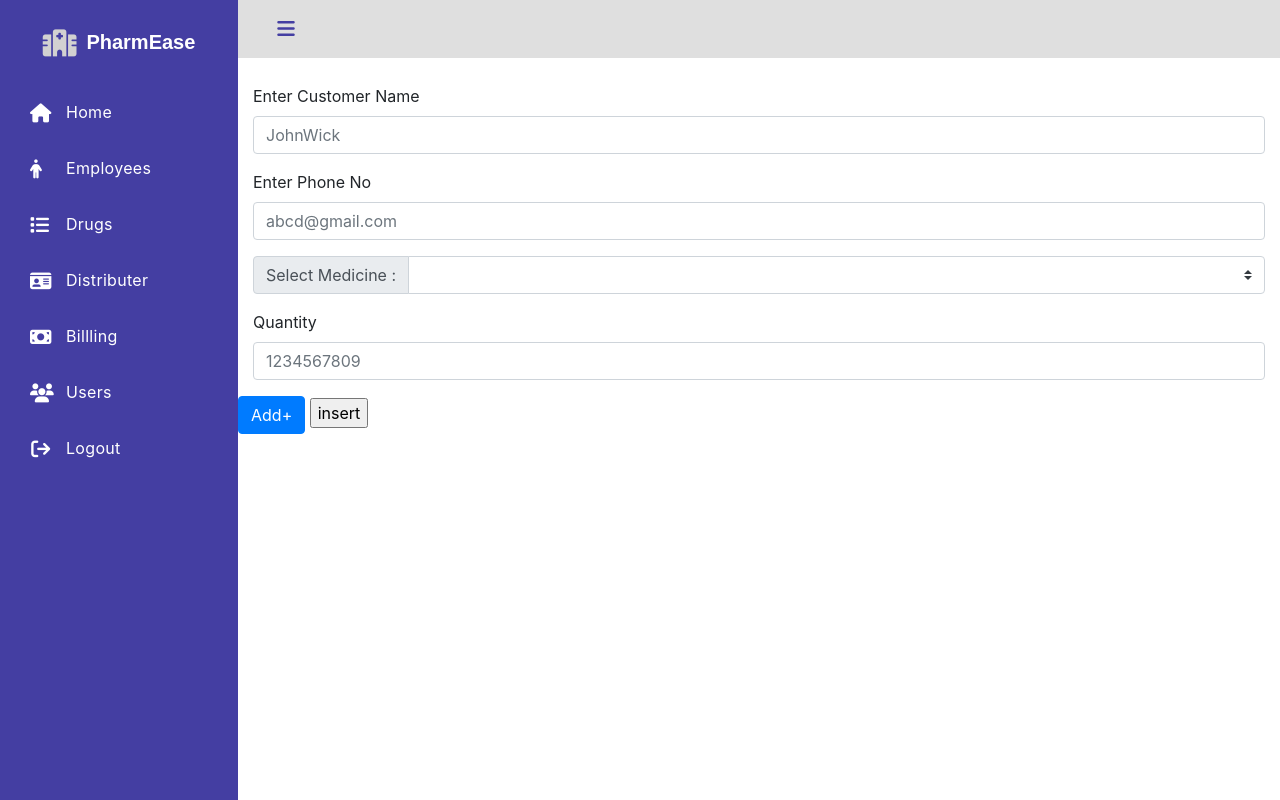
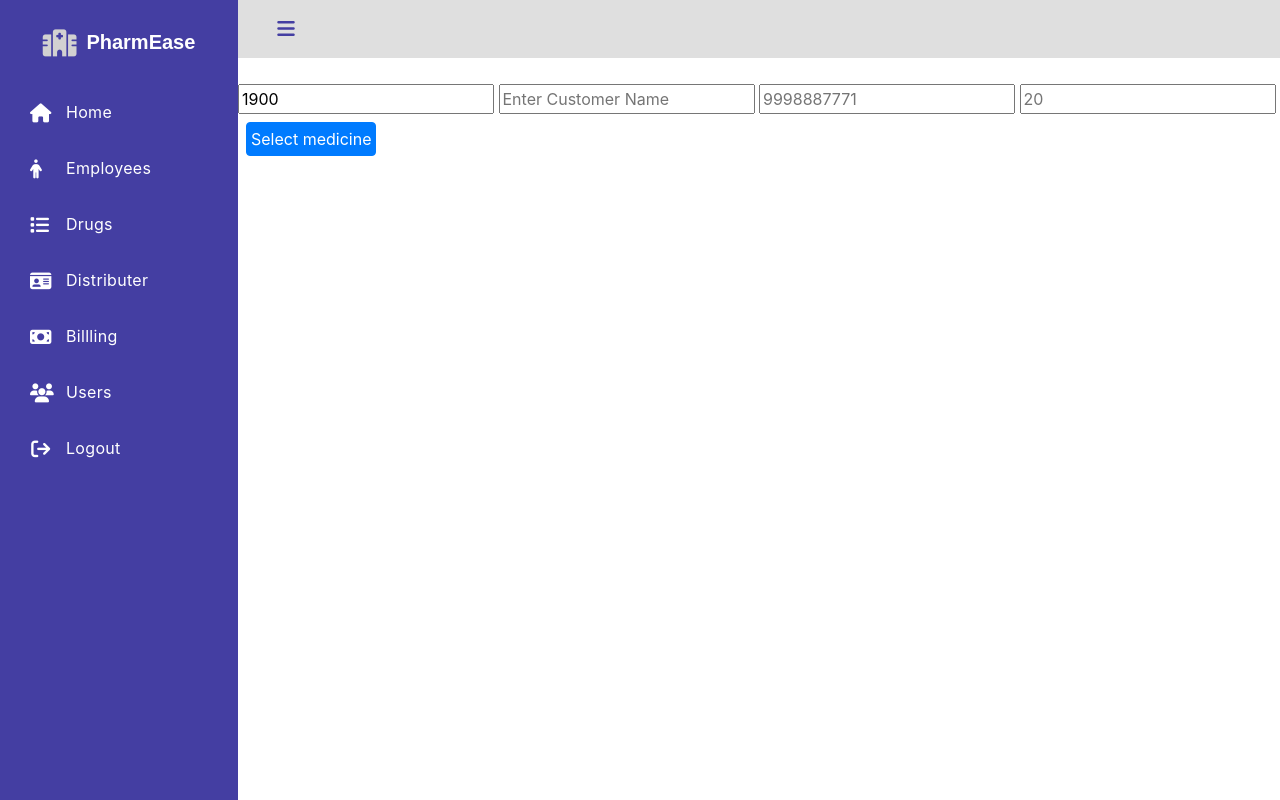
Before and after one commit to prajwalsuvarna/PharmEase, a Django app: page /newBill/ in a window 1280 px wide. Run offline with Django 4.2, Linux system fonts and the light colour scheme; data that the repository does not hold is empty; some libraries are stand-ins or nearby versions.

Commit message:
bill config updates

```diff
--- a/pharmacy/members/urls.py
+++ b/pharmacy/members/urls.py
@@ -3,7 +3,7 @@ from django.urls import include, path
 from . import views
 
 urlpatterns = [
-    path('',views.index,name="home"),
+    path('',views.index,name="index"),
     path('login/',views.loginUser,name="login"),
     path('logout/',views.logoutUser,name="logout"),
     path('register/',views.register,name="register"),
--- a/pharmacy/members/views.py
+++ b/pharmacy/members/views.py
@@ -1,184 +1,249 @@
-from django.shortcuts import render,redirect
+from django.shortcuts import render, redirect
 from django.contrib.auth.models import User
-from django.contrib.auth import authenticate, login,logout
+from django.contrib.auth import authenticate, login, logout
 from django.contrib import messages
-from members.models import EmpModel,DistModel,DrgModel,Bill
+from members.models import EmpModel, DistModel, DrgModel, Bill
 from django.db.models import Max
+from datetime import datetime
+now = datetime.now()
+
+current_time = now.strftime("%H:%M:%S")
+
 # Create your views here.
+
+
 def index(request):
-    showAll=EmpModel.objects.all()
-    emp_count=showAll.count()
-    showAll=DistModel.objects.all()
-    dist_count=showAll.count()
+    showAll = EmpModel.objects.all()
+    emp_count = showAll.count()
+    showAll = DistModel.objects.all()
+    dist_count = showAll.count()
     if request.user.is_anonymous:
         return redirect("/login")
-    return render(request,'index.html',{'emp_count':emp_count,'dist_count':dist_count})
+    return render(request, 'index.html', {'emp_count': emp_count, 'dist_count': dist_count})
+
 
 def employee(request):
     if request.user.is_anonymous:
         return redirect("/login")
-    showAll=EmpModel.objects.all()
-    return render(request,'employee.html',{'data':showAll})
+    showAll = EmpModel.objects.all()
+    return render(request, 'employee.html', {'data': showAll})
+
 
 def distributor(request):
     if request.user.is_anonymous:
         return redirect("/login")
-    showAll=DistModel.objects.all()
-    return render(request,'dist.html',{'data':showAll})
+    showAll = DistModel.objects.all()
+    return render(request, 'dist.html', {'data': showAll})
+
 
 def drugs(request):
     if request.user.is_anonymous:
         return redirect("/login")
-    showAll=DrgModel.objects.all()
-    return render(request,'drug.html',{'data':showAll})
+    showAll = DrgModel.objects.all()
+    return render(request, 'drug.html', {'data': showAll})
+
 
 def user(request):
     if request.user.is_anonymous:
         return redirect("/login")
-    showAll=User.objects.all()
-    showAll1=EmpModel.objects.all()
-    return render(request,'user.html',{'data':showAll,'data1':showAll1})
+    showAll = User.objects.all()
+    showAll1 = EmpModel.objects.all()
+    return render(request, 'user.html', {'data': showAll, 'data1': showAll1})
 
 
 def insertEmp(request):
-    e_id=1001 if EmpModel.objects.count()==0 else EmpModel.objects.aggregate(max=Max('e_id'))["max"]+1
-    saverecord=EmpModel()
-    if request.method=='POST':
-            saverecord.e_id=e_id
-            saverecord.empname=request.POST.get('empname')
-            saverecord.email=request.POST.get('email')
-            saverecord.mobile=request.POST.get('mobile')
-            saverecord.save()
-            messages.success(request,'Employee '+saverecord.empname+' is saved successfully!')
-            return render(request,'insertEmp.html')
+    e_id = 1001 if EmpModel.objects.count(
+    ) == 0 else EmpModel.objects.aggregate(max=Max('e_id'))["max"]+1
+    saverecord = EmpModel()
+    if request.method == 'POST':
+        saverecord.e_id = e_id
+        saverecord.empname = request.POST.get('empname')
+        saverecord.email = request.POST.get('email')
+        saverecord.mobile = request.POST.get('mobile')
+        saverecord.save()
+        messages.success(request, 'Employee ' +
+                         saverecord.empname+' is saved successfully!')
+        return render(request, 'insertEmp.html')
     else:
-            return render(request,'insertEmp.html')
+        return render(request, 'insertEmp.html')
+
+
 def insertDist(request):
-    dist_id=401 if DistModel.objects.count()==0 else DistModel.objects.aggregate(max=Max('dist_id'))["max"]+1
-    saverecord=DistModel()
-    if request.method=='POST':
-            saverecord.dist_id=dist_id
-            saverecord.dist_name=request.POST.get('dist_name')
-            saverecord.d_email=request.POST.get('d_email')
-            saverecord.d_pno=request.POST.get('d_pno')
-            saverecord.save()
-            messages.success(request,'Distributor  '+saverecord.dist_name+' is saved successfully!')
-            return render(request,'insertDist.html')
+    dist_id = 401 if DistModel.objects.count(
+    ) == 0 else DistModel.objects.aggregate(max=Max('dist_id'))["max"]+1
+    saverecord = DistModel()
+    if request.method == 'POST':
+        saverecord.dist_id = dist_id
+        saverecord.dist_name = request.POST.get('dist_name')
+        saverecord.d_email = request.POST.get('d_email')
+        saverecord.d_pno = request.POST.get('d_pno')
+        saverecord.save()
+        messages.success(request, 'Distributor  ' +
+                         saverecord.dist_name+' is saved successfully!')
+        return render(request, 'insertDist.html')
     else:
-            return render(request,'insertDist.html')
+        return render(request, 'insertDist.html')
+
 
 def insertDrg(request):
-    dg_id=120 if DrgModel.objects.count()==0 else DrgModel.objects.aggregate(max=Max('dg_id'))["max"]+1
-    saverecord=DrgModel()
-    showAll=DistModel.objects.all()
+    dg_id = 120 if DrgModel.objects.count(
+    ) == 0 else DrgModel.objects.aggregate(max=Max('dg_id'))["max"]+1
+    saverecord = DrgModel()
+    showAll = DistModel.objects.all()
     print(showAll)
-    if request.method=='POST':
-            print(request.POST)
-            saverecord.dg_id=dg_id
-            saverecord.dgname=request.POST.get('dgname')
-            saverecord.stock=request.POST.get('stock')
-            saverecord.price=request.POST.get('price')
-            saverecord.dist_id_id=request.POST.get('dist_id')
-            saverecord.save()
-            messages.success(request,'Distributor  '+saverecord.dgname+' is saved successfully!')
-            return render(request,'insertDrg.html',{"data":showAll})
+    if request.method == 'POST':
+        print(request.POST)
+        saverecord.dg_id = dg_id
+
+        saverecord.dgname = request.POST.get('dgname')
+        saverecord.stock = request.POST.get('stock')
+        saverecord.price = request.POST.get('price')
+        saverecord.dist_id_id = request.POST.get('dist_id')
+        saverecord.save()
+        messages.success(request, 'Distributor  ' +
+                         saverecord.dgname+' is saved successfully!')
+        return render(request, 'insertDrg.html', {"data": showAll})
     else:
-            return render(request,'insertDrg.html',{"data":showAll})
+        return render(request, 'insertDrg.html', {"data": showAll})
+
 
 def loginUser(request):
     if request.method == "POST":
         username = request.POST.get('username')
         password = request.POST.get('password')
-        print(username,password)
+        print(username, password)
         user = authenticate(request, username=username, password=password)
         if user is not None:
             login(request, user)
         # Redirect to a success page.
             return redirect("/")
         else:
-        # Return an 'invalid login' error message.
-            return render(request,'login.html')
+            # Return an 'invalid login' error message.
+            return render(request, 'login.html')
 
-    return render(request,'login.html')
+    return render(request, 'login.html')
+
+
 def logoutUser(request):
     logout(request)
     return redirect("/login")
 
+
 def register(request):
     if request.method == 'POST':
-       first_name=request.POST['first_name']
-       last_name=request.POST['last_name']
-       username=request.POST['username']
-       email=request.POST['email']
-       password1=request.POST['password1']
-       password2=request.POST['password2']
+        first_name = request.POST['first_name']
+        last_name = request.POST['last_name']
+        username = request.POST['username']
+        email = request.POST['email']
+        password1 = request.POST['password1']
+        password2 = request.POST['password2']
 
-       if password1==password2:
-           if User.objects.filter(username=username).exists():
-               messages.info(request,'Username taken')
-               return redirect('/register')
-           elif User.objects.filter(email=email).exists():
-               messages.info(request,'Email taken')
-               return redirect('/register')
-           else:
-               user=User.objects.create_user(username=username,password=password1,email=email,first_name=first_name,last_name=last_name)
-               user.save()
-               print('User Created')
-       else:
-           messages.info(request,'Password not matching')
-           return redirect('/register')
-       return redirect('/login')
+        if password1 == password2:
+            if User.objects.filter(username=username).exists():
+                messages.info(request, 'Username taken')
+                return redirect('/register')
+            elif User.objects.filter(email=email).exists():
+                messages.info(request, 'Email taken')
+                return redirect('/register')
+            else:
+                user = User.objects.create_user(
+                    username=username, password=password1, email=email, first_name=first_name, last_name=last_name)
+                user.save()
+                print('User Created')
+        else:
+            messages.info(request, 'Password not matching')
+            return redirect('/register')
+        return redirect('/login')
     else:
-       return render(request,'register.html')
+        return render(request, 'register.html')
 
 # edit Employee details
-def editEmp(request,e_id):
-    editEmpObj=EmpModel.objects.get(e_id=e_id)
-    return render(request,'editEmp.html',{"EmpModel":editEmpObj})
+
+
+def editEmp(request, e_id):
+    editEmpObj = EmpModel.objects.get(e_id=e_id)
+    return render(request, 'editEmp.html', {"EmpModel": editEmpObj})
+
 
 def updateEmp(request, e_id):
-    updateEmp=EmpModel.objects.get(e_id=e_id)
-    if request.method=='POST':
-        updateEmp.empname=request.POST.get('empname')
-        updateEmp.email=request.POST.get('email')
-        updateEmp.mobile=request.POST.get('mobile')
+    updateEmp = EmpModel.objects.get(e_id=e_id)
+    if request.method == 'POST':
+        updateEmp.empname = request.POST.get('empname')
+        updateEmp.email = request.POST.get('email')
+        updateEmp.mobile = request.POST.get('mobile')
         updateEmp.save()
-        messages.success(request,'Employee '+updateEmp.empname+' is updated successfully!')
+        messages.success(request, 'Employee ' +
+                         updateEmp.empname+' is updated successfully!')
         print(messages)
-        return render(request,'editEmp.html',{"EmpModel":updateEmp})
+        return render(request, 'editEmp.html', {"EmpModel": updateEmp})
 
-def editDist(request,dist_id):
-    editDistObj=DistModel.objects.get(dist_id=dist_id)
-    return render(request,'editDist.html',{"DistModel":editDistObj})
+
+def editDist(request, dist_id):
+    editDistObj = DistModel.objects.get(dist_id=dist_id)
+    return render(request, 'editDist.html', {"DistModel": editDistObj})
+
 
 def updateDist(request, dist_id):
-    updateDist=DistModel.objects.get(dist_id=dist_id)
-    if request.method=='POST':
-        updateDist.dist_name=request.POST.get('dist_name')
-        updateDist.d_email=request.POST.get('d_email')
-        updateDist.d_pno=request.POST.get('d_pno')
+    updateDist = DistModel.objects.get(dist_id=dist_id)
+    if request.method == 'POST':
+        updateDist.dist_name = request.POST.get('dist_name')
+        updateDist.d_email = request.POST.get('d_email')
+        updateDist.d_pno = request.POST.get('d_pno')
         updateDist.save()
-        messages.success(request,'Distributor'+updateDist.dist_name+' is updated successfully!')
+        messages.success(request, 'Distributor' +
+                         updateDist.dist_name+' is updated successfully!')
         print(messages)
-        return render(request,'editDist.html',{"DistModel":updateDist})
+        return render(request, 'editDist.html', {"DistModel": updateDist})
 
-def deleteDist(self,dist_id):
-    delDist=DistModel.objects.filter(dist_id=dist_id)
+
+def deleteDist(self, dist_id):
+    delDist = DistModel.objects.filter(dist_id=dist_id)
     delDist.delete()
     return redirect('/distributor')
 
 
-def deleteEmp(self,e_id):
-    delEmployee=EmpModel.objects.filter(e_id=e_id)
+def deleteEmp(self, e_id):
+    delEmployee = EmpModel.objects.filter(e_id=e_id)
     delEmployee.delete()
     return redirect('/employee')
 
+
 def bill(request):
+    sale_id = 1900 if Bill.objects.count() == 0 else Bill.objects.aggregate(
+        max=Max('sale_id'))["max"]+1
+    print(sale_id)
+    data1 = sale_id
     if request.user.is_anonymous:
         return redirect("/login")
-    showAll=Bill.objects.all()
-    return render(request,'bill.html',{'data':showAll})
+    showAll = Bill.objects.all()
+    return render(request, 'bill.html', {'data': showAll, 'data1': data1})
+
 
 def newBill(request):
-    showAll2=DrgModel.objects.all()
-    return render(request,'newBill.html',{'data':showAll2})
+    sale_id = 1900
+    print(sale_id)
+    showAll2 = DrgModel.objects.all()
+    saverecord = Bill()
+    if request.method == 'POST':
+        print(request.POST)
+        a = request.POST.get('drg_id')
+        d1 = DrgModel.objects.get(dg_id=a)
+        saverecord.sale_id = sale_id
+        saverecord.cname = request.POST.get('cname')
+        saverecord.age = request.POST.get('age')
+        saverecord.phone_no = request.POST.get('phone_no')
+        saverecord.stock = request.POST.get('stock')
+        saverecord.emp_name = str(request.user)
+        print(d1.price)
+        print(saverecord.stock)
+        saverecord.amt = int(saverecord.stock) * int(d1.price)
+        print(saverecord.amt)
+        print(request.user)
+        saverecord.save()
+
+        saverecord.drg_id.add(d1)
+        print(saverecord)
+        # messages.success(request,'  '+saverecord.drg_id+' is saved successfully!')
+        return render(request, 'newBill.html', {"data": showAll2, })
+    else:
+        return render(request, 'newBill.html', {"data": showAll2, "sale_id": sale_id})
--- a/pharmacy/templates/base.html
+++ b/pharmacy/templates/base.html
@@ -44,29 +44,15 @@
         $('#alert').alert('close');
     }, 3000);
 
-    var count=1
-function add_more_feild()
-{
-    count+=1;
-    html=`
-    <div class="input-group mb-3">
-        <div class="input-group-prepend">
-          <label class="input-group-text" for="dist_id${count}">Select Medicine :</label>
-        </div>
-        <select name="dist_id" id="dist_id${count}" class="custom-select" >
-            {% for res  in  data %}
-            <option value="{{res.dg_id}}">{{res.dgname}}</option>
-            {% endfor %}
-        </select>
-      </div>
-  <div class="form-group">
-    <label for="exampleFormControlInput1" >Quantity</label>
-    <input type="number" class="form-control" id="stock${count}" name="stock" placeholder="1234567809">
-  </div>
-    `
-    var form=document.getElementById('bill')
-    form.innerHTML+=html
-}
+    $('#exampleModal').on('show.bs.modal', function (event) {
+  var button = $(event.relatedTarget) // Button that triggered the modal
+  var recipient = button.data('whatever') // Extract info from data-* attributes
+  // If necessary, you could initiate an AJAX request here (and then do the updating in a callback).
+  // Update the modal's content. We'll use jQuery here, but you could use a data binding library or other methods instead.
+  var modal = $(this)
+  modal.find('.modal-title').text('New message to ' + recipient)
+  modal.find('.modal-body input').val(recipient)
+})
 </script>
 <script src="{% static 'node_modules/vanilla-tilt/dist/vanilla-tilt.js' %}"></script>
 <script src="https://code.jquery.com/jquery-3.2.1.slim.min.js" integrity="sha384-KJ3o2DKtIkvYIK3UENzmM7KCkRr/rE9/Qpg6aAZGJwFDMVNA/GpGFF93hXpG5KkN" crossorigin="anonymous"></script>
--- a/pharmacy/templates/newBill.html
+++ b/pharmacy/templates/newBill.html
@@ -13,38 +13,49 @@
     {% endfor %}
     {% endif %}
 
+<form action="" method="post" id="form1">
+  {% csrf_token %}
+  <input type="number" name="sale_id" id="sale_id"  placeholder="sale_id" value="{{sale_id}}" readonly>
+<input type="text" name="cname" id="cname" placeholder="Enter Customer Name">
+<input type="number" name="phone_no" id="pno" placeholder="9998887771">
+<input type="number" name="age" id="age" placeholder="20"> <br/>
+<button type="button" class="btn btn-primary p-1 m-2" data-toggle="modal" data-target="#exampleModal" data-whatever="@mdo">Select medicine</button>
 
-<form class="container" id="bill" method="POST">
-    {% csrf_token %}
-    <div class="form-group">
-      <label for="exampleFormControlInput1" >Enter Customer Name</label>
-      <input type="text" class="form-control" name="dist_name" id="exampleFormControlInput1" placeholder="JohnWick">
+<div class="modal fade" id="exampleModal" tabindex="-1" role="dialog" aria-labelledby="exampleModalLabel" aria-hidden="true">
+  <div class="modal-dialog" role="document">
+    <div class="modal-content">
+      <div class="modal-header">
+        <h5 class="modal-title" id="exampleModalLabel">Select Medicine</h5>
+        <button type="button" class="close" data-dismiss="modal" aria-label="Close">
+          <span aria-hidden="true">&times;</span>
+        </button>
       </div>
-    <div class="form-group">
-        <label for="exampleFormControlInput1" >Enter Phone No</label>
-        <input type="email" class="form-control" name="d_email" id="exampleFormControlInput1" placeholder="abcd@gmail.com">
-      </div>
-
-     <!-- ////////////// -->
+      <div class="modal-body">
            <div class="input-group mb-3">
       <div class="input-group-prepend">
         <label class="input-group-text" for="dist_id1">Select Medicine :</label>
       </div>
-        <select name="dist_id" id="dist_id1" class="custom-select" >
+      <select name="drg_id" id="drg_id" class="custom-select" >
           {% for res  in  data %}
           <option value="{{res.dg_id}}">{{res.dgname}}</option>
           {% endfor %}
       </select>
     </div>
 
-     <!-- ///////// -->
     <div class="form-group">
       <label for="exampleFormControlInput1" >Quantity</label>
-        <input type="number" class="form-control" id="exampleFormControlInput1" name="d_pno" placeholder="1234567809">
+      <input type="number" class="form-control" id="stock" name="stock" placeholder="12 etc">
     </div>
+      </div>
+      <div class="modal-footer">
+        <button type="button" class="btn btn-secondary" data-dismiss="modal">Close</button>
+        <button type="submit"class="btn btn-primary" form="form1" value="submit">Save</button>
+      </div>
+    </div>
+  </div>
+</div>
+
+
+
 </form>
-    <div class="form-group">
-      <button type="button" class="btn btn-primary" onclick="add_more_feild()">Add+</button>
-      <input type="submit" value="insert"/>
-    </div>
 {% endblock content %}
```
Also changed, not shown: pharmacy/members/models.py (+5 -2 lines), pharmacy/templates/bill.html (+6 -5 lines), pharmacy/members/migrations/0003_bill_emp_name.py (added), pharmacy/members/migrations/0004_alter_bill_amt.py (added), pharmacy/members/migrations/0005_alter_bill_amt.py (added), pharmacy/members/migrations/0006_bill_date.py (added), 1 other file. Lines whose indentation alone changed are shown as unchanged.
